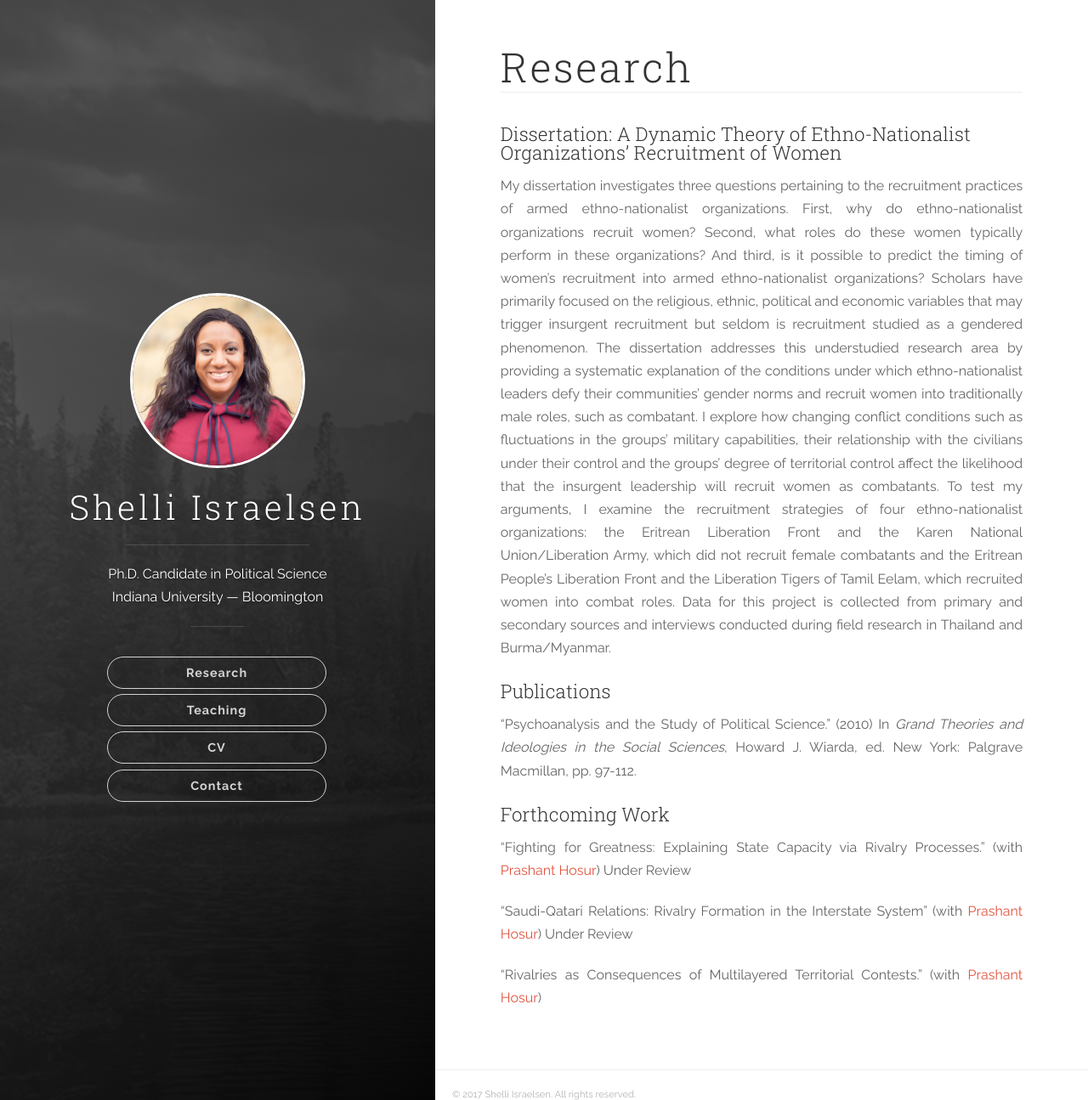
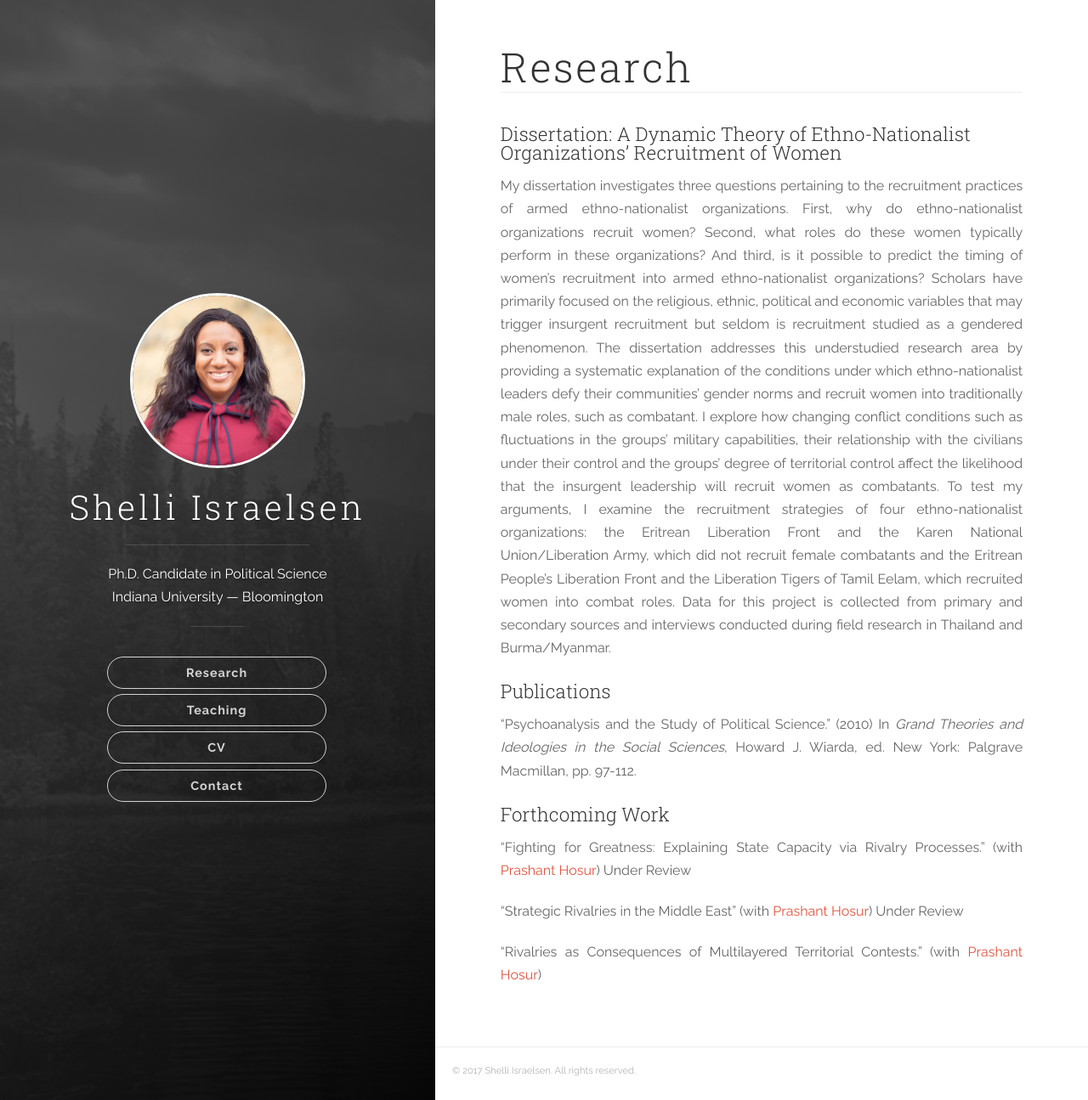
Before and after one commit to jisraelsen/shelliisraelsen.com, a Jekyll site: the page built from research.html, in a window 1280 px wide and 1295 px high. Shown: the whole window at 85% size. Built offline with Jekyll 4.4.1, drawn with Linux system fonts in a browser that asks for light colours; nearby versions of some CDN libraries.

Commit message:
Update name of pending publication

```diff
--- a/research.html
+++ b/research.html
@@ -32,5 +32,5 @@ conducted during field research in Thailand and Burma/Myanmar.</p>
 <h4>Forthcoming Work</h4>
 
 <p>“Fighting for Greatness: Explaining State Capacity via Rivalry Processes.” (with <a href="http://phosur.weebly.com" target="_blank">Prashant Hosur</a>) Under Review</p>
-<p>“Saudi-Qatari Relations: Rivalry Formation in the Interstate System” (with <a href="http://phosur.weebly.com" target="_blank">Prashant Hosur</a>) Under Review</p>
+<p>“Strategic Rivalries in the Middle East” (with <a href="http://phosur.weebly.com" target="_blank">Prashant Hosur</a>) Under Review</p>
 <p>“Rivalries as Consequences of Multilayered Territorial Contests.” (with <a href="http://phosur.weebly.com" target="_blank">Prashant Hosur</a>)</p>
```
